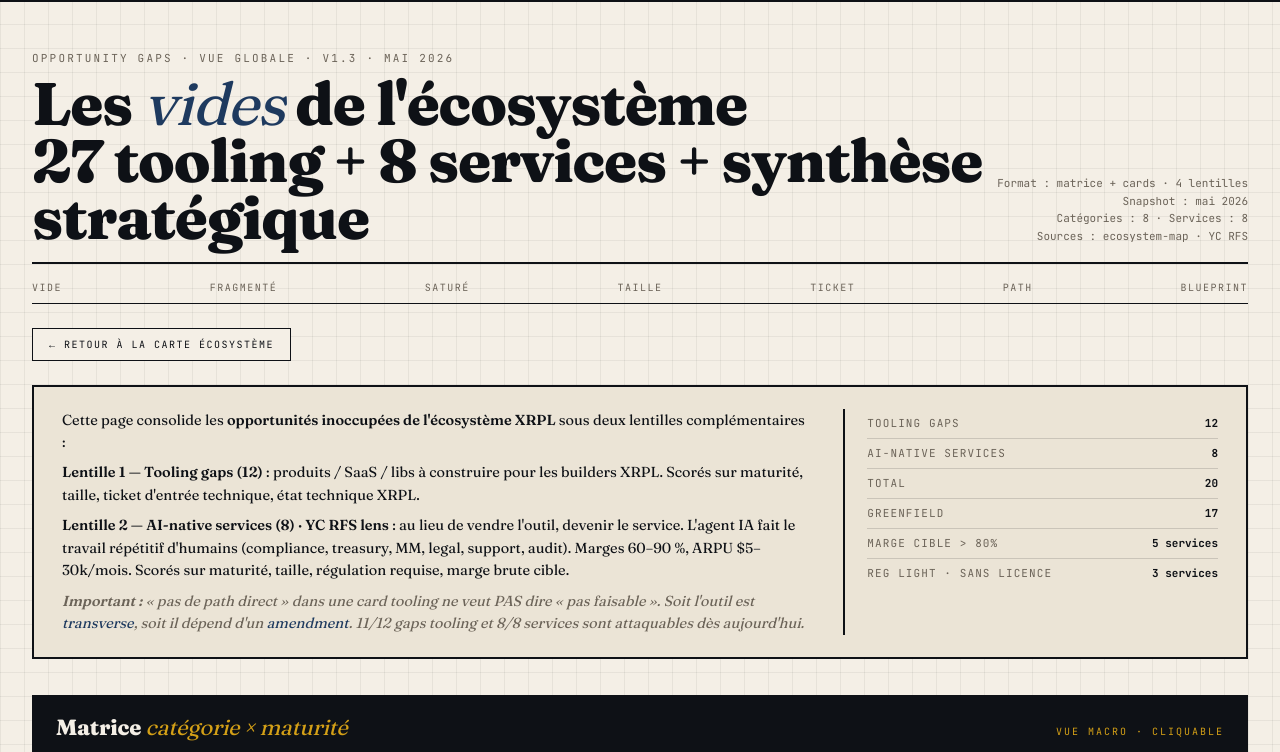
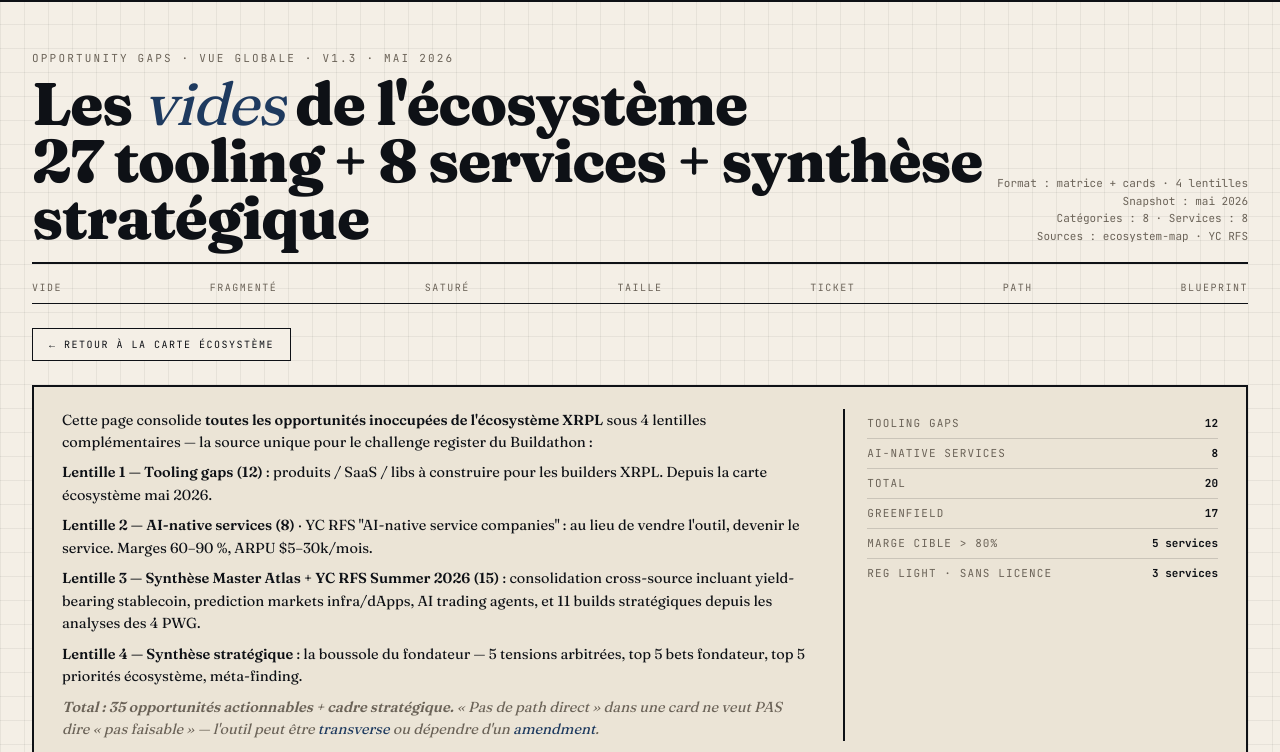
Before and after one commit to AurelienBg/xrpl-builder, a website: page gaps.html in a window 1280 px wide. Shown: the part 48-800 px from the top of the page. Drawn offline with Linux system fonts and the light colour scheme.

Commit message:
fix(gaps FR): update intro paragraph to mention 4 lenses (was missed in previous commit)

```diff
--- a/gaps.html
+++ b/gaps.html
@@ -853,10 +853,12 @@
   <!-- INTRO -->
   <div class="intro">
     <div class="intro-text">
-      <p>Cette page consolide les <strong>opportunités inoccupées de l'écosystème XRPL</strong> sous deux lentilles complémentaires :</p>
-      <p><strong>Lentille 1 — Tooling gaps (12)</strong> : produits / SaaS / libs à construire pour les builders XRPL. Scorés sur maturité, taille, ticket d'entrée technique, état technique XRPL.</p>
-      <p><strong>Lentille 2 — AI-native services (8) · YC RFS lens</strong> : au lieu de vendre l'outil, devenir le service. L'agent IA fait le travail répétitif d'humains (compliance, treasury, MM, legal, support, audit). Marges 60–90 %, ARPU $5–30k/mois. Scorés sur maturité, taille, régulation requise, marge brute cible.</p>
-      <p style="font-style: italic; color: var(--muted);"><strong>Important :</strong> « pas de path direct » dans une card tooling ne veut PAS dire « pas faisable ». Soit l'outil est <em>transverse</em>, soit il dépend d'un <em>amendment</em>. 11/12 gaps tooling et 8/8 services sont attaquables dès aujourd'hui.</p>
+      <p>Cette page consolide <strong>toutes les opportunités inoccupées de l'écosystème XRPL</strong> sous 4 lentilles complémentaires — la source unique pour le challenge register du Buildathon :</p>
+      <p><strong>Lentille 1 — Tooling gaps (12)</strong> : produits / SaaS / libs à construire pour les builders XRPL. Depuis la carte écosystème mai 2026.</p>
+      <p><strong>Lentille 2 — AI-native services (8)</strong> · YC RFS "AI-native service companies" : au lieu de vendre l'outil, devenir le service. Marges 60–90 %, ARPU $5–30k/mois.</p>
+      <p><strong>Lentille 3 — Synthèse Master Atlas + YC RFS Summer 2026 (15)</strong> : consolidation cross-source incluant yield-bearing stablecoin, prediction markets infra/dApps, AI trading agents, et 11 builds stratégiques depuis les analyses des 4 PWG.</p>
+      <p><strong>Lentille 4 — Synthèse stratégique</strong> : la boussole du fondateur — 5 tensions arbitrées, top 5 bets fondateur, top 5 priorités écosystème, méta-finding.</p>
+      <p style="font-style: italic; color: var(--muted);"><strong>Total : 35 opportunités actionnables + cadre stratégique.</strong> « Pas de path direct » dans une card ne veut PAS dire « pas faisable » — l'outil peut être <em>transverse</em> ou dépendre d'un <em>amendment</em>.</p>
     </div>
     <div class="intro-stats">
       <div class="stat-row"><span class="label">Tooling gaps</span><span class="val">12</span></div>
```
